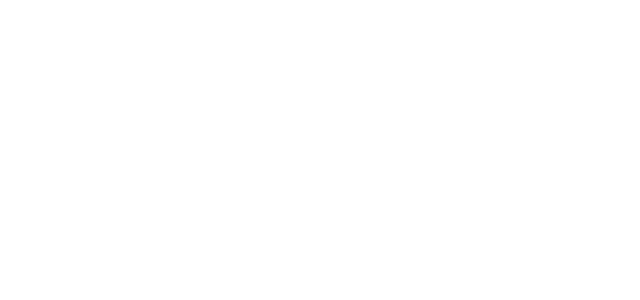
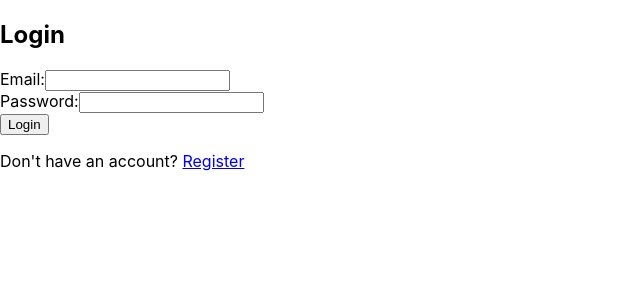
Before and after one commit to Baileyb95/airbnbailey-python-server, a React (Create React App) app in the folder client/: page /login in a window 1280 px wide. Shown: the top 300 px of the page, without its empty margins (0-640 px from the left). Built offline with nearby package versions, Linux system fonts and the light colour scheme.

Commit message:
a lot, login works ,register works, fixing logout, routes half way done

```diff
--- a/client/src/App.js
+++ b/client/src/App.js
@@ -3,11 +3,12 @@
 import { Routes } from 'react-router-dom';
 import HomePage from './pages/HomePage';
 import RegisterPage from './pages/RegisterPage';
-// import LoginPage from './pages/LoginPage';
-// import ListingPage from './pages/ListingPage';
-// import BookingPage from './pages/BookingPage';
-// import ReviewPage from './pages/ReviewPage';
-// import PropertyManagementPage from './pages/PropertyManagementPage';
+import LoginPage from './pages/LoginPage';
+import DashboardPage from './pages/DashBoard';
+import ListingPage from './pages/ListingPage';
+import BookingPage from './pages/BookingPage';
+import ReviewPage from './pages/ReviewPage';
+import PropertyManagementPage from './pages/PropertyManagementPage';
 
 
 function App() {
@@ -15,11 +16,12 @@
         <Routes>
                 <Route path="/" element ={<HomePage/>} />
                 <Route path="/register" element={<RegisterPage/>} />
-                {/*<Route path="/login" element={<LoginPage/>} />
+                <Route path="/login" element={<LoginPage/>} />
+                <Route path="/dashboard" element={<DashboardPage/>} />
                 <Route path="/listings" element={<ListingPage/>} />
                 <Route path="/bookings" element={<BookingPage/>} />
                 <Route path="/reviews" element={<ReviewPage/>} />
-                <Route path="/manage-listings" element={<PropertyManagementPage/>} /> */}
+                <Route path="/manage-listings" element={<PropertyManagementPage/>} />
         </Routes>
     );
 }
--- /dev/null
+++ b/client/src/pages/DashBoard.js
@@ -0,0 +1,54 @@
+import React from 'react';
+import { Link, useNavigate } from 'react-router-dom';
+
+const DashboardPage = () => {
+    const navigate = useNavigate();
+
+    const handleLogout = () => {
+        fetch('http://127.0.0.1:5000/logout', {
+            method: 'DELETE'
+        })
+        navigate('/login');
+    };
+
+    return (
+        <div>
+            <h2>Dashboard</h2>
+            <div>
+                <Link to="/listings">
+                    <button>View Listings</button>
+                </Link>
+            </div>
+            <div>
+                <Link to="/bookings">
+                    <button>View Bookings</button>
+                </Link>
+            </div>
+            <div>
+                <Link to="/reviews">
+                    <button>View Reviews</button>
+                </Link>
+            </div>
+            <div>
+                <Link to="/manage-listings">
+                    <button>Manage Listings</button>
+                </Link>
+            </div>
+            <div>
+                <Link to="/favorites">
+                    <button>View Favorites</button>
+                </Link>
+            </div>
+            <div>
+                <Link to="/settings">
+                    <button>Account Settings</button>
+                </Link>
+            </div>
+            <div>
+                <button onClick={handleLogout}>Logout</button>
+            </div>
+        </div>
+    );
+};
+
+export default DashboardPage;
--- a/client/src/pages/LoginPage.js
+++ b/client/src/pages/LoginPage.js
@@ -0,0 +1,79 @@
+import React, { useState } from 'react';
+import { Link, useNavigate } from 'react-router-dom';
+
+const LoginPage = () => {
+    const [formData, setFormData] = useState({
+        email: '',
+        password: '',
+    });
+
+    const navigate = useNavigate();
+
+    const handleChange = (e) => {
+        const { name, value } = e.target;
+        setFormData({ ...formData, [name]: value });
+    };
+
+    const handleSubmit = (e) => {
+        e.preventDefault();
+
+        // Send login data to the backend
+        fetch('http://127.0.0.1:5000/login', {
+            method: 'POST',
+            headers: {
+                'Content-Type': 'application/json',
+            },
+            body: JSON.stringify(formData),
+        })
+        .then(response => {
+            if (response.status === 200) {
+                // Login was successful, redirect to the dashboard
+                navigate('/dashboard');
+            } else if (response.status === 401) {
+                // Unauthorized login
+                // Handle this case, such as displaying an error message
+            } else {
+                // Handle other login errors
+                // For example, show an error message if login fails for any other reason
+            }
+        })
+        .catch(error => {
+            // Handle fetch error
+            console.error('Login error:', error);
+        });
+    };
+
+    return (
+        <div>
+            <h2>Login</h2>
+            <form onSubmit={handleSubmit}>
+                <div>
+                    <label htmlFor="email">Email:</label>
+                    <input
+                        type="email"
+                        id="email"
+                        name="email"
+                        value={formData.email}
+                        onChange={handleChange}
+                        required
+                    />
+                </div>
+                <div>
+                    <label htmlFor="password">Password:</label>
+                    <input
+                        type="password"
+                        id="password"
+                        name="password"
+                        value={formData.password}
+                        onChange={handleChange}
+                        required
+                    />
+                </div>
+                <button type="submit">Login</button>
+            </form>
+            <p>Don't have an account? <Link to="/register">Register</Link></p>
+        </div>
+    );
+};
+
+export default LoginPage;
--- a/client/src/pages/RegisterPage.js
+++ b/client/src/pages/RegisterPage.js
@@ -1,14 +1,16 @@
 import React, { useState } from 'react';
-import { Link } from 'react-router-dom';
+import { Link, useNavigate } from 'react-router-dom';
 
 const RegisterPage = () => {
     const [formData, setFormData] = useState({
         email: '',
         password: '',
-        firstName: '',
-        lastName: '',
-        phoneNumber: '',
+        first_name: '',
+        last_name: '',
+        phone_number: '',
     });
+
+    const navigate = useNavigate();
 
     const handleChange = (e) => {
         const { name, value } = e.target;
@@ -17,8 +19,31 @@
 
     const handleSubmit = (e) => {
         e.preventDefault();
-        // Send registration data to the backend (e.g., make a POST request to /register)
-        // You can use the Fetch API or a library like Axios for this purpose
+
+        // Send registration data to the backend
+        fetch('http://127.0.0.1:5000/register', {
+            method: 'POST',
+            headers: {
+                'Content-Type': 'application/json',
+            },
+            body: JSON.stringify(formData),
+        })
+        .then(response => {
+            if (response.status === 200) {
+                // Registration was successful, you can navigate to a different page
+                navigate('/login');
+            } else if (response.status === 409) {
+                // User already exists
+                // Handle this case, such as displaying an error message
+            } else {
+                // Handle other registration errors
+                // For example, show an error message if registration fails for any other reason
+            }
+        })
+        .catch(error => {
+            // Handle fetch error
+            console.error('Registration error:', error);
+        });
     };
 
     return (
@@ -48,34 +73,34 @@
                     />
                 </div>
                 <div>
-                    <label htmlFor="firstName">First Name:</label>
+                    <label htmlFor="first_name">First Name:</label>
                     <input
                         type="text"
-                        id="firstName"
-                        name="firstName"
-                        value={formData.firstName}
+                        id="first_name"
+                        name="first_name"
+                        value={formData.first_name}
                         onChange={handleChange}
                         required
                     />
                 </div>
                 <div>
-                    <label htmlFor="lastName">Last Name:</label>
+                    <label htmlFor="last_name">Last Name:</label>
                     <input
                         type="text"
-                        id="lastName"
-                        name="lastName"
-                        value={formData.lastName}
+                        id="last_name"
+                        name="last_name"
+                        value={formData.last_name}
                         onChange={handleChange}
                         required
                     />
                 </div>
                 <div>
-                    <label htmlFor="phoneNumber">Phone Number:</label>
+                    <label htmlFor="phone_number">Phone Number:</label>
                     <input
                         type="text"
-                        id="phoneNumber"
-                        name="phoneNumber"
-                        value={formData.phoneNumber}
+                        id="phone_number"
+                        name="phone_number"
+                        value={formData.phone_number}
                         onChange={handleChange}
                         required
                     />
```
Also changed, not shown: 2 other files (tests, documents, lock files or other folders).
